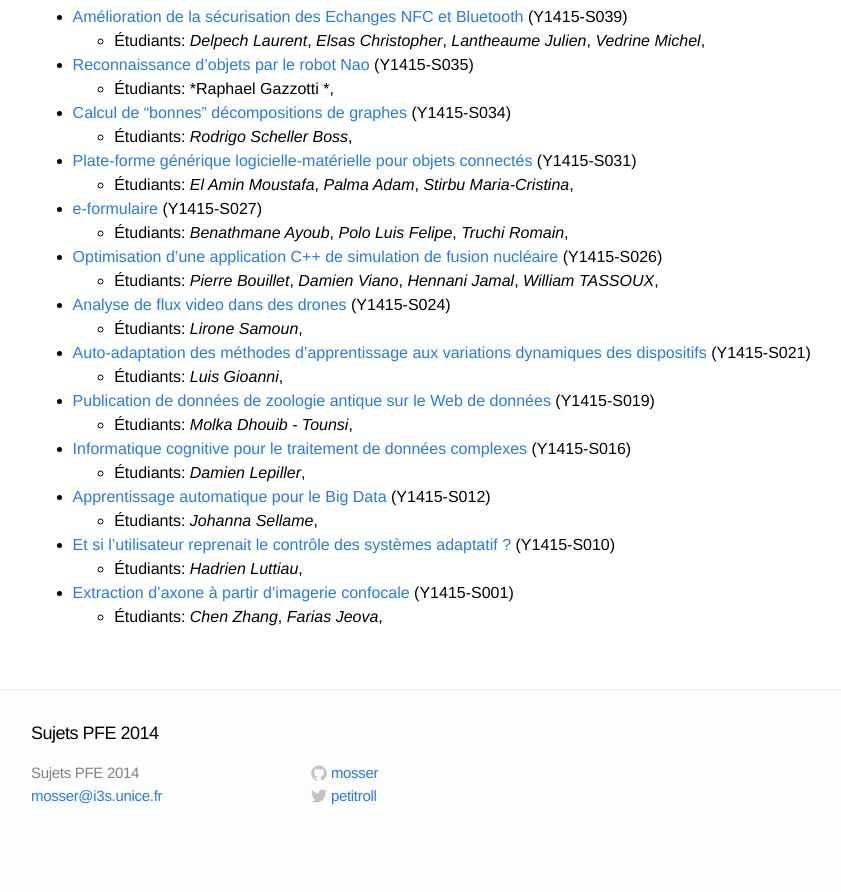
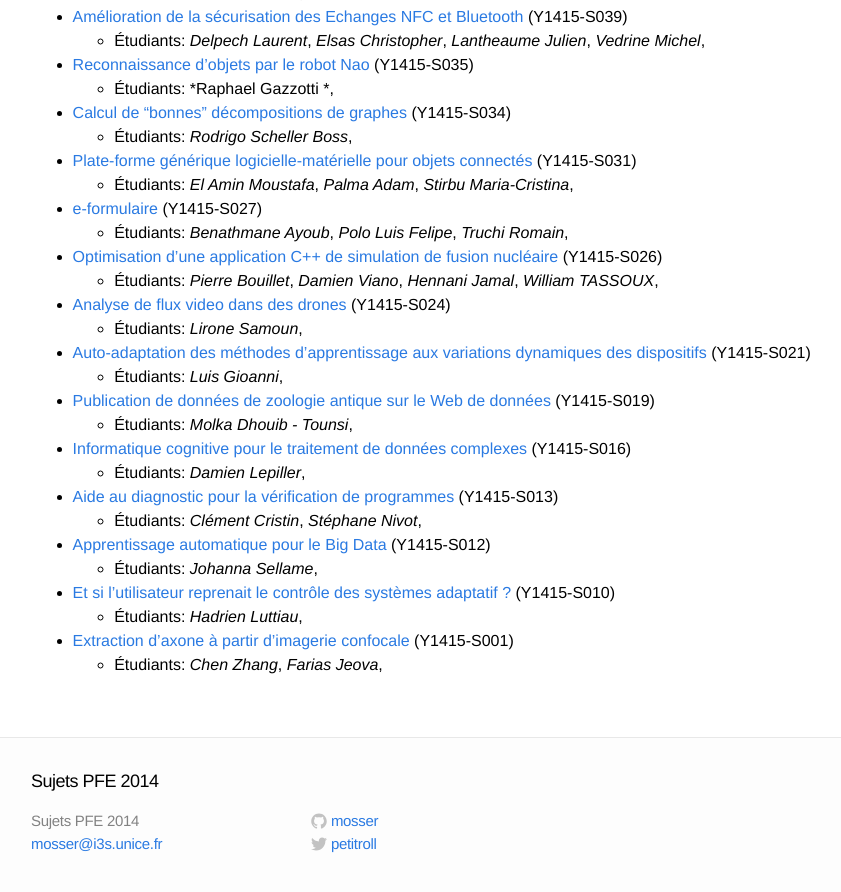
Before and after one commit to gmolines/pfe, a Jekyll site: the page built from index.md, in a window 1280 px wide and 900 px high, scrolled down 1275 px. Shown: the top 892 px of the window, without its empty margins (209-1050 px from the left). Built offline with Jekyll 4.4.1, drawn with Linux system fonts in a browser that asks for light colours; before the commit the page ends 2127 px from its top, so only the background shows below that.

Commit message:
Update 2014-09-13-Y1415-S013.markdown

```diff
--- a/_posts/2014-09-13-Y1415-S013.markdown
+++ b/_posts/2014-09-13-Y1415-S013.markdown
@@ -2,7 +2,8 @@
 layout: post
 title: "Aide au diagnostic pour la vérification de programmes"
 date: 2014-09-13 09:30:06
-categories: [dispo, al, ihm]
+categories: [oqp, al, ihm]
+students: ["Clément Cristin", "Stéphane Nivot"]
 pid: Y1415-S013
 type: Engineering
 contact: Hélène Collavizza
```
